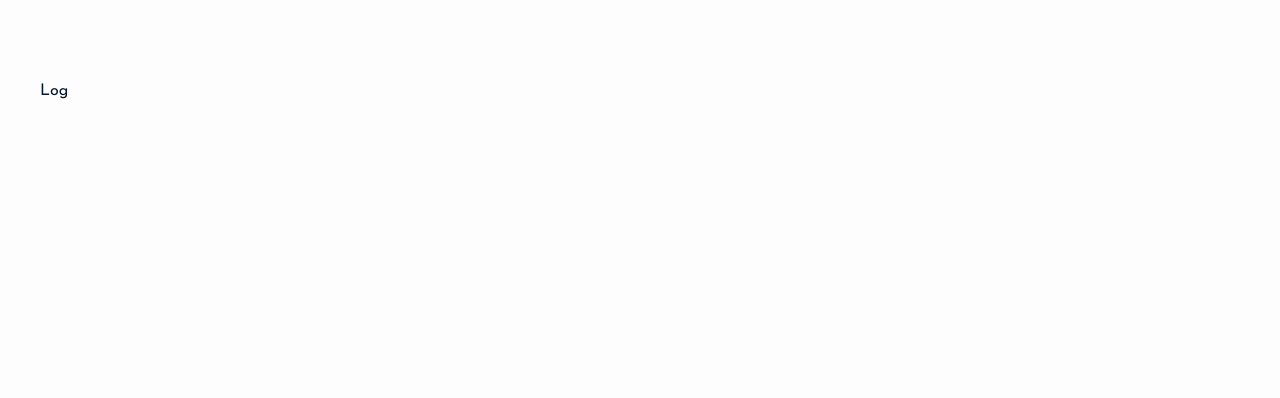
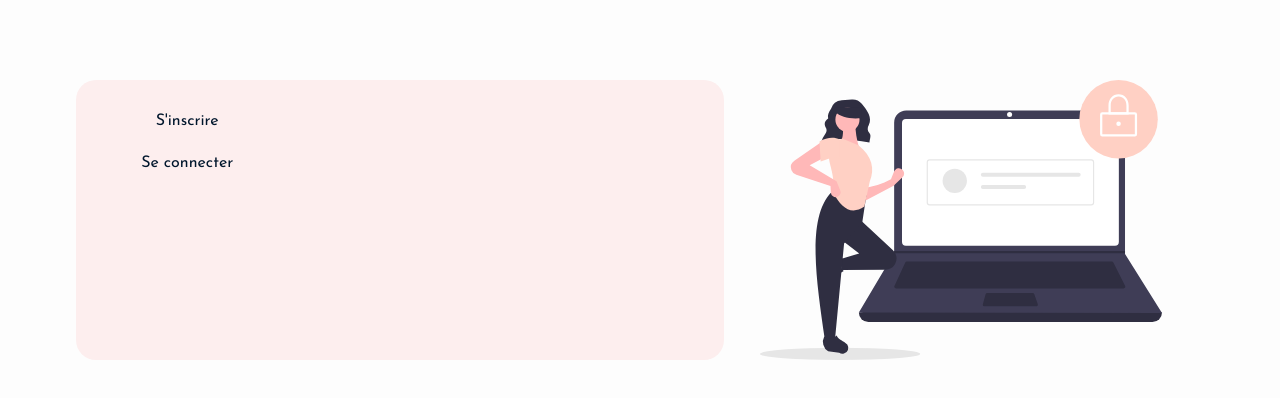
Before and after one commit to Tatooine93/DevUS, a React (Create React App) app in the folder client/: page /profil in a window 1280 px wide. Shown: the top 398 px of the page. Built offline with nearby package versions, Linux system fonts and the light colour scheme.

Commit message:
add Log & forms

```diff
--- a/client/src/components/Log/index.js
+++ b/client/src/components/Log/index.js
@@ -1,6 +1,18 @@
-import React from "react";
-const index = () => {
-  return <div>Log</div>;
+import React, { useState } from "react";
+const Log = () => {
+  const [signUpModal, setSignUpModal] = useState(true);
+  const [signInModal, setSignInModal] = useState(false);
+
+  return (
+    <div className="connection-form">
+      <div className="form-container">
+        <ul>
+          <li>S'inscrire</li>
+          <li>Se connecter</li>
+        </ul>
+      </div>
+    </div>
+  );
 };
 
-export default index;
+export default Log;
--- a/client/src/pages/Profil.js
+++ b/client/src/pages/Profil.js
@@ -6,6 +6,9 @@ const Profil = () => {
     <div className="profil-page">
       <div className="log-container">
         <Log />
+        <div className="img-container">
+          <img src="./img/log.svg" alt="ig-log" />
+        </div>
       </div>
     </div>
   );
```
Also changed, not shown: client/src/components/Log/SignInForm.js (added, +7 -0 lines), client/src/components/Log/SignUpForm.js (added, +7 -0 lines).
